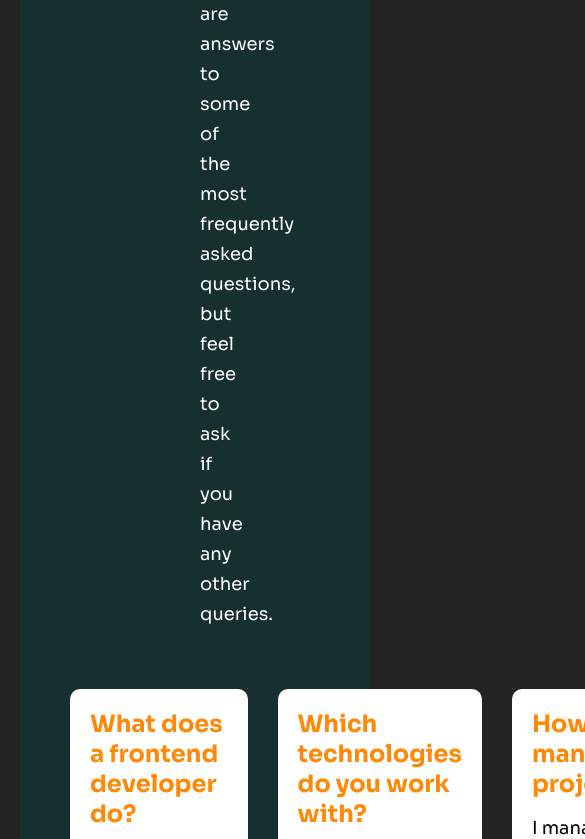
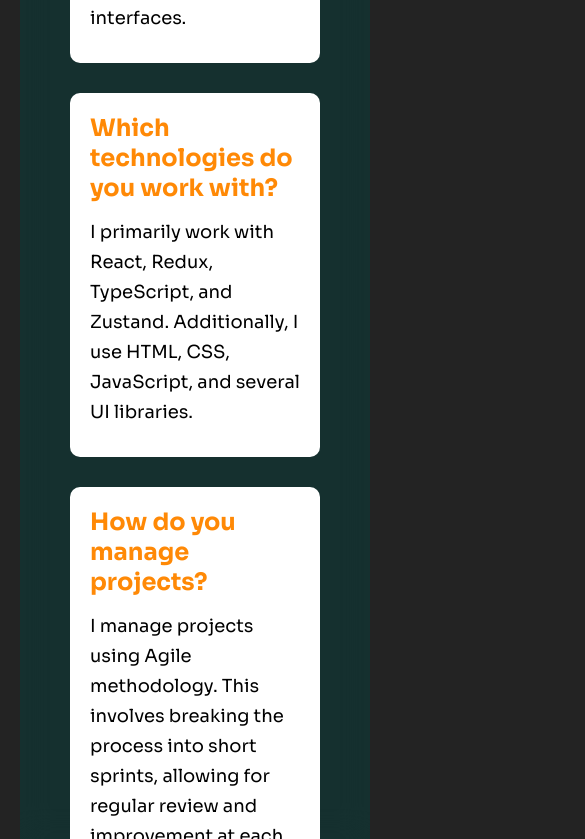
Before and after one commit to reactnenja/portfolio, a React (Vite) app: page / in a window 390 px wide. Shown: the part 6127-6966 px from the top of the page, 585 px wide, since content can reach past the window. Built offline with nearby package versions, Linux system fonts and the light colour scheme.

Commit message:
tayyor feadback

```diff
--- a/src/components/main/feadback/index.scss
+++ b/src/components/main/feadback/index.scss
@@ -49,3 +49,29 @@
         }
     }
 }
+
+@media (max-width: 1200px) {
+    .feadback {
+        .feadback__content {
+            grid-template-columns: repeat(2, 1fr);
+        }
+    }
+}
+
+@media (max-width: 768px) {
+    .feadback {
+        .feadback__content {
+            grid-template-columns: repeat(1, 1fr);
+        }
+    }
+}
+
+@media (max-width: 425px) {
+    .feadback {
+        .feadback__content-header {
+            p {
+                padding: 10px;
+            }
+        }
+    }
+}
```
